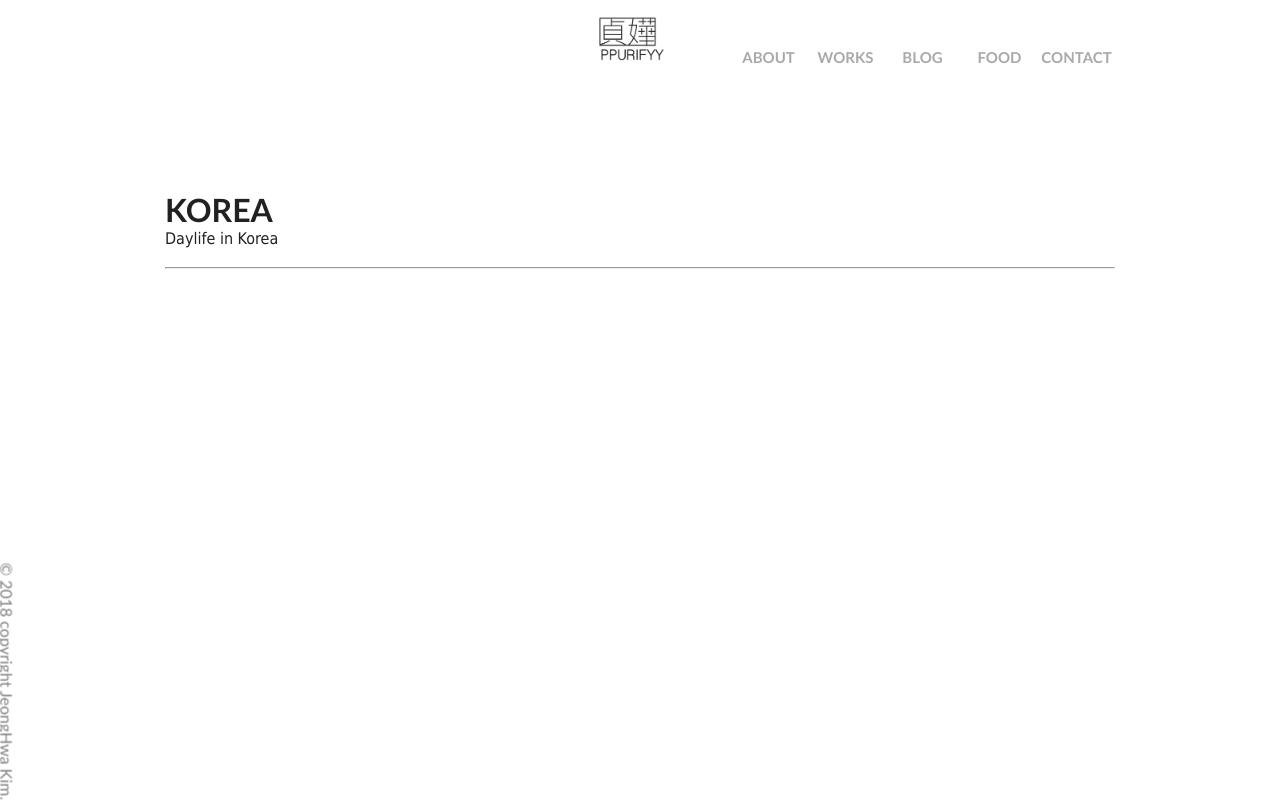
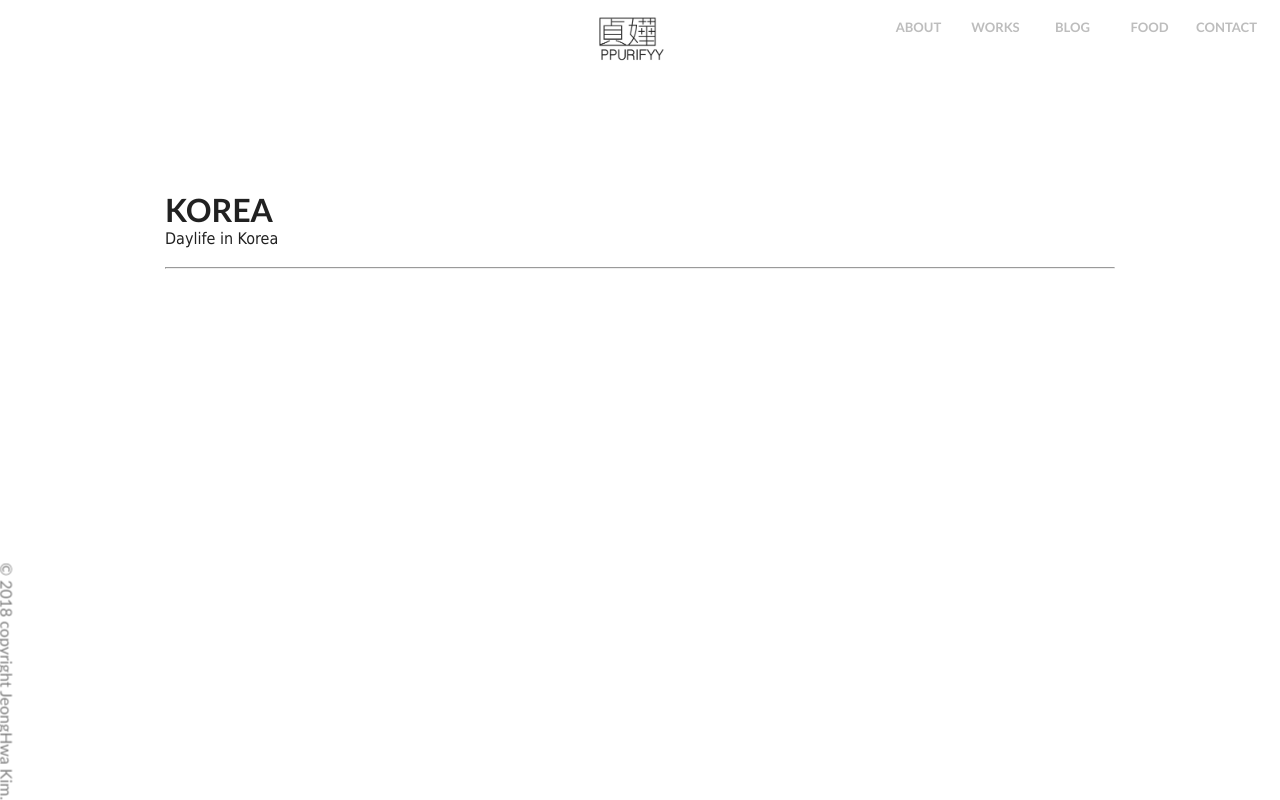
Before and after one commit to ppurifyy/Korea, a plain HTML site: page index.html in a window 1280 px wide. Drawn offline with Linux system fonts and the light colour scheme.

Commit message:
korea nav menu

```diff
--- a/index.html
+++ b/index.html
@@ -37,11 +37,15 @@
     }
   </style>
   <!-- 네비게이션메뉴 -->
-  <style type="text/css">
+    <style type="text/css">
     #topMenu {
       height: 35px;
-      width: 800px;
+      width: 400px;
       float: right;
+      right: 15px;
+      top: 10px;
+      position: fixed;
+      z-index: 10;
     }
     #topMenu ul {
       list-style-type: none;
@@ -49,8 +53,8 @@
       padding: 0px;
     }
     #topMenu ul li {
-      color: darkgray;
-      background-color: white;
+      color: #747474;
+      background-color: rgba( 255, 255, 255, 0 );
       line-height: 35px;
       vertical-align: middle;
       text-align: center;
@@ -62,20 +66,21 @@
       text-decoration: none;
       display: block;
       width: 77px;
-      font-size: 15px;
+      font-size: 13px;
       font-weight: bold;
       font-family: "Trebuchet MS", Dotum;
     }
-    .MenuLink {color: darkgray;}
+    .MenuLink {color: #BDBDBD;}
     .topMenuLi:hover .MenuLink {
-      color: black;
-      background-color: white;
+      color: #877800;
+      background-color: rgba( 255, 255, 255, 0 );
     }
     .subMenuLink {
-      color: lightgray;
-      background-color: white;
+      color: #989898;
+      background-color: rgba( 255, 255, 255, 0 );
       border: solid 1px white;
       margin-top: -1px;
+      border-color: rgba( 255, 255, 255, 0 );
     }
     .subMenu {
       position: absolute;
@@ -90,7 +95,7 @@
       height: 60px;
     }
     .subMenuLink:hover {
-      color: gray;
+      color: #D5D5D5;
     }
   </style>
   <!-- 본문 -->
```
